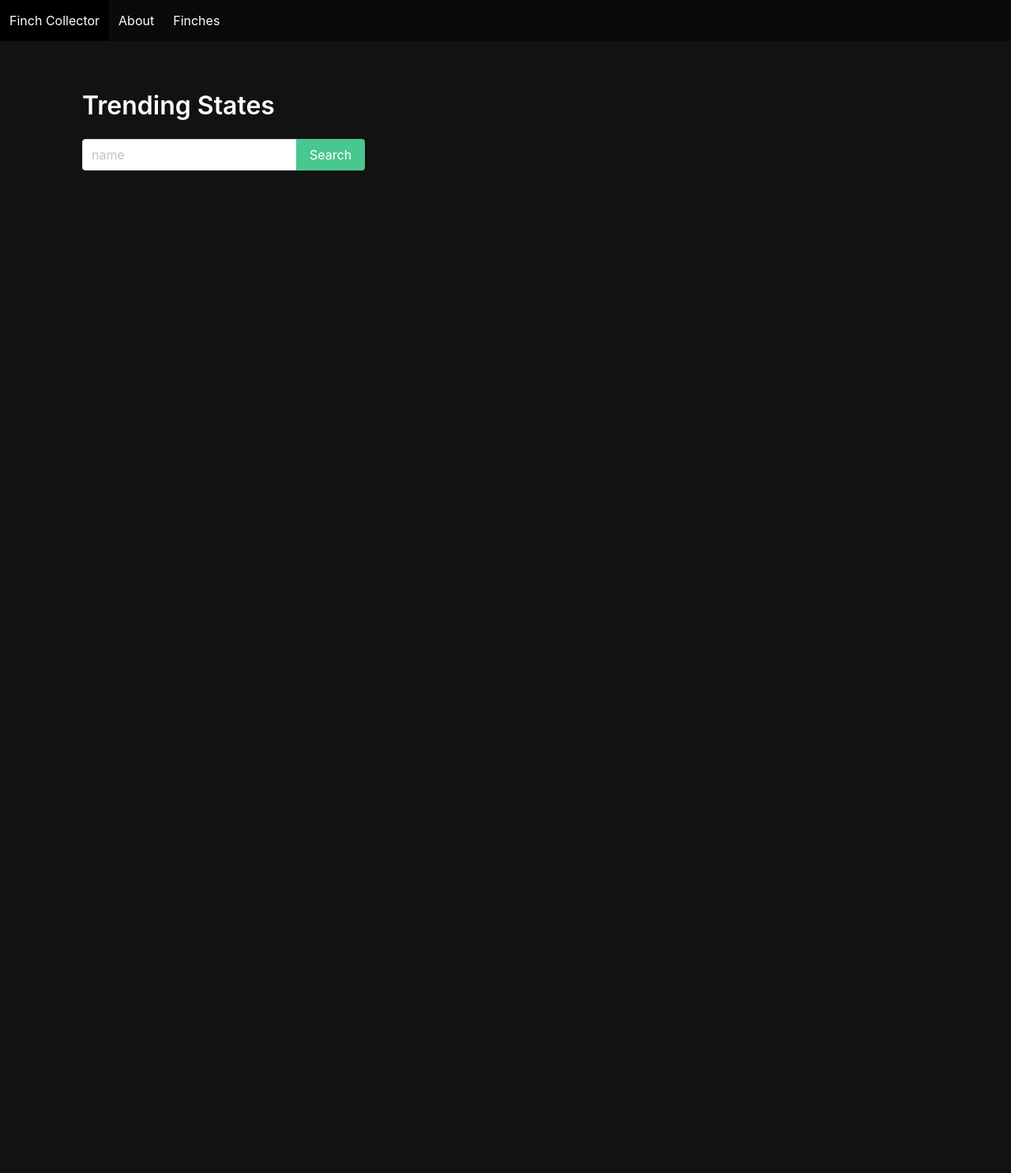
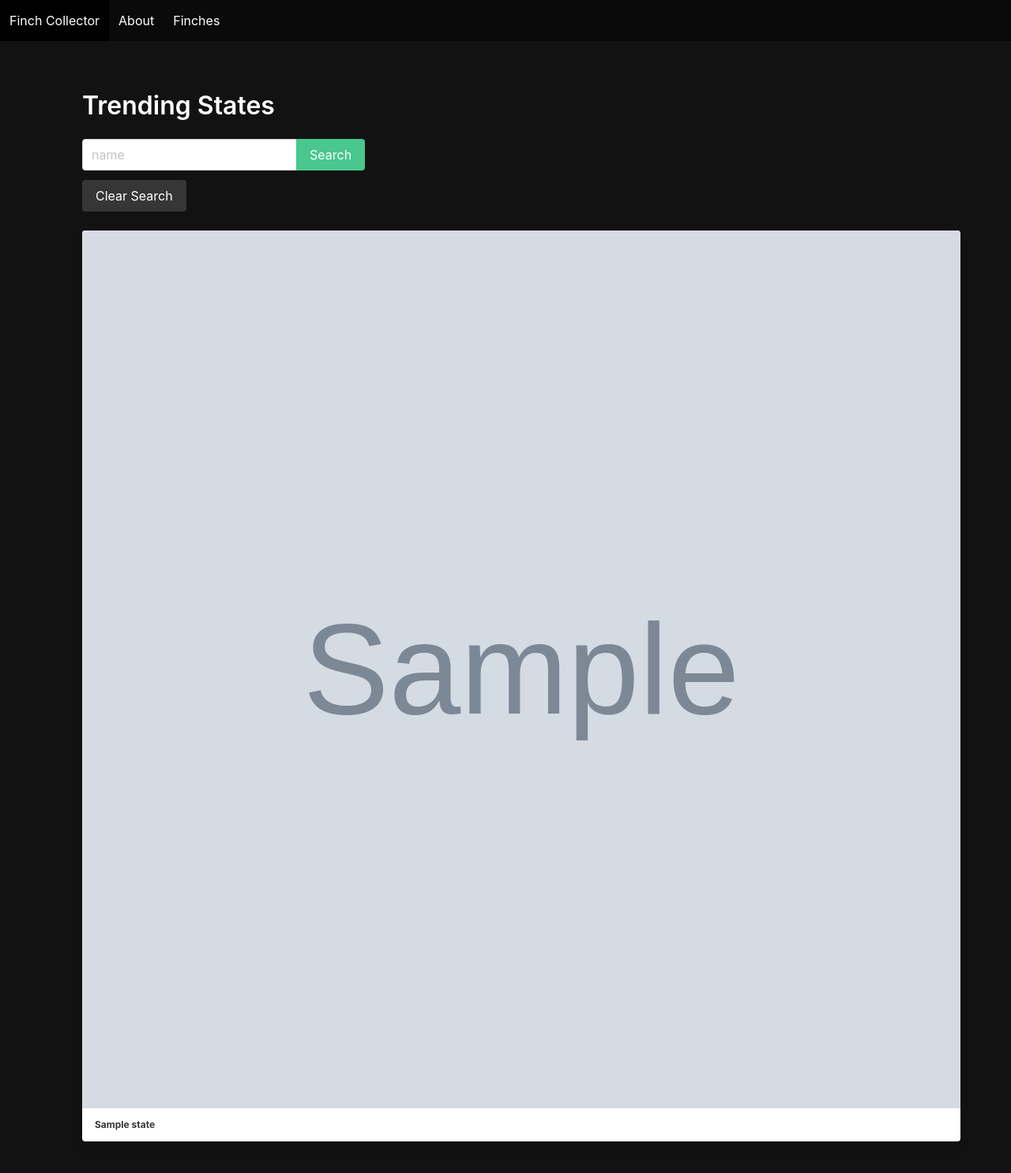
Before and after one commit to Alos222/Finch_Collector, a Django app: page /states/ in a window 1280 px wide. Shown: the whole page at 79% size. Before the commit the page ends 216 px from the top, so only its background shows below. Run offline with Django 4.2, Linux system fonts and the light colour scheme; tables that the repository leaves empty hold one stand-in row (values such as "Sample post"); grey boxes marked "Sample" are stand-in pictures.

Commit message:
state detail added, now displays associations for finches

```diff
--- a/main_app/templates/state_list.html
+++ b/main_app/templates/state_list.html
@@ -14,10 +14,14 @@
   </div>
   <!--  This anchor tag will redirect back to state list without a query param -->
   <div>
+    <a class="button is-dark" href="{% url 'state_list' %}">Clear Search</a>
+    {% comment %} <a class="button is-dark" href="{% url 'state_create' %}">Add state</a> {% endcomment %}
   </div>
 </form>
 <div class="gallery">
   {% for state in states %}
+  <!-- Here we are changing the href of the a tag to use the url DTL -->
+  <a href="{% url 'state_detail' state.pk %}">
       <div class="card">
         <div class="card-image">
           <figure class="image is-square">
@@ -28,7 +32,7 @@
           <p class="card-header-title">{{state.name}}</p>
         </div>
       </div>
-
+    </a>
     {% endfor %}
 </div>
 
--- a/main_app/urls.py
+++ b/main_app/urls.py
@@ -13,5 +13,7 @@ urlpatterns = [
     path('finchs/<int:pk>', views.FinchDetail.as_view(), name= "finch_detail"),
     path('finchs/<int:pk>/update', views.FinchUpdate.as_view(), name= "finch_update"),
     path('finchs/<int:pk>/delete', views.FinchDelete.as_view(), name="finch_delete"),
-    path('states/', views.StateList.as_view(), name="state_list")
+    path('states/', views.StateList.as_view(), name="state_list"),
+    path('state/<int:pk>', views.StateDetail.as_view(), name = "state_detail")
+
 ]
--- a/main_app/views.py
+++ b/main_app/views.py
@@ -37,7 +37,7 @@ class StateList(TemplateView):
             context['states'] = State.objects.filter(name__icontains=name)
             context['header'] = f"Searching for {name}"
         else:
-            context["statess"] = State.objects.all()
+            context["states"] = State.objects.all()
             context["header"] = "Trending States"
         return context
 
@@ -76,3 +76,13 @@ class StateFinchAssoc(View):
         if assoc == "add":
             State.objects.get(pk=pk).finchs.add(finch_pk)
         return redirect('home')
+
+
+class StateDetail(DetailView):
+    model = State
+    template_name = "state_detail.html"
+
+    def get_context_data(self, **kwargs):
+        context = super().get_context_data(**kwargs)
+        context["finchs"] = Finch.objects.all()
+        return context
```
Also changed, not shown: main_app/templates/state_detail.html (added, +24 -0 lines).
